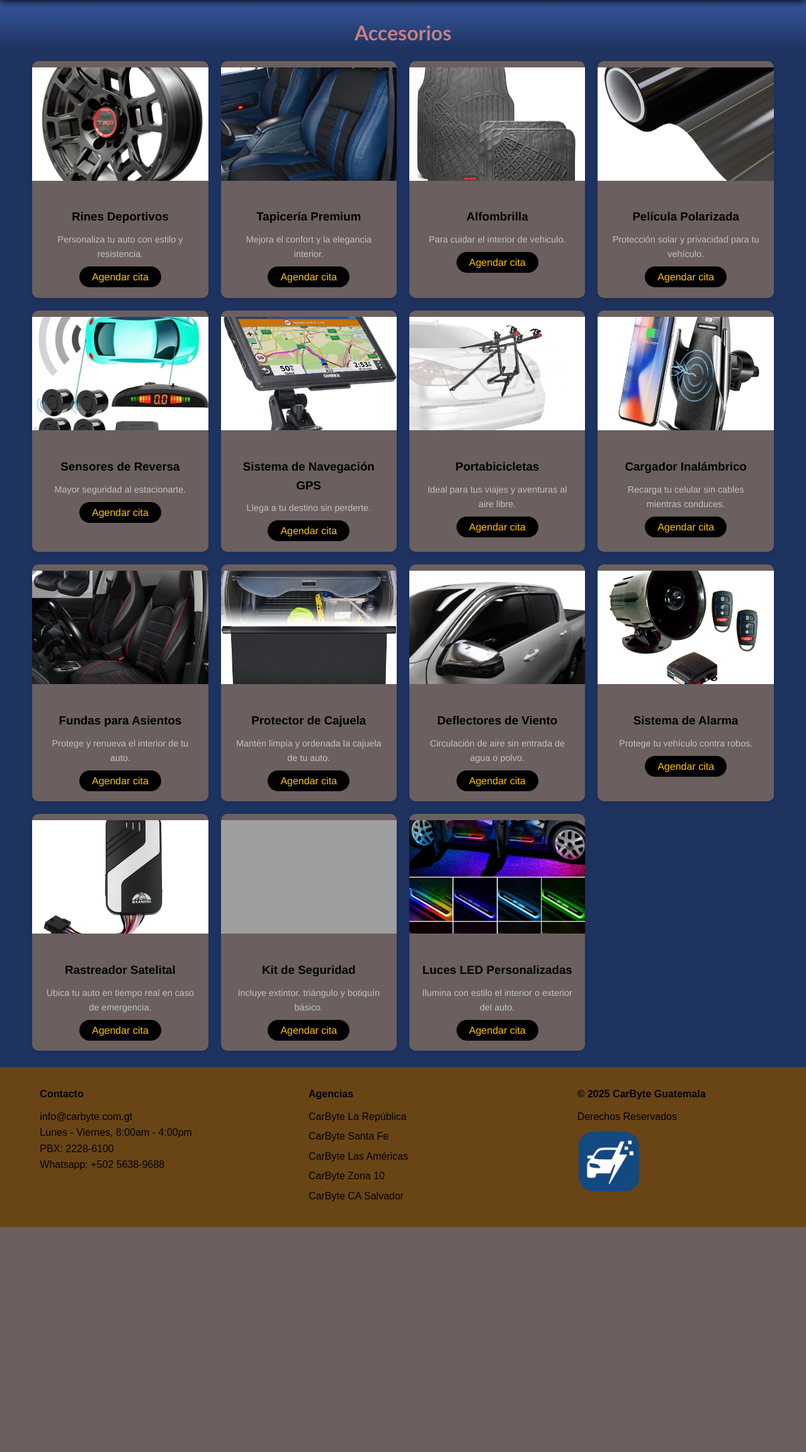
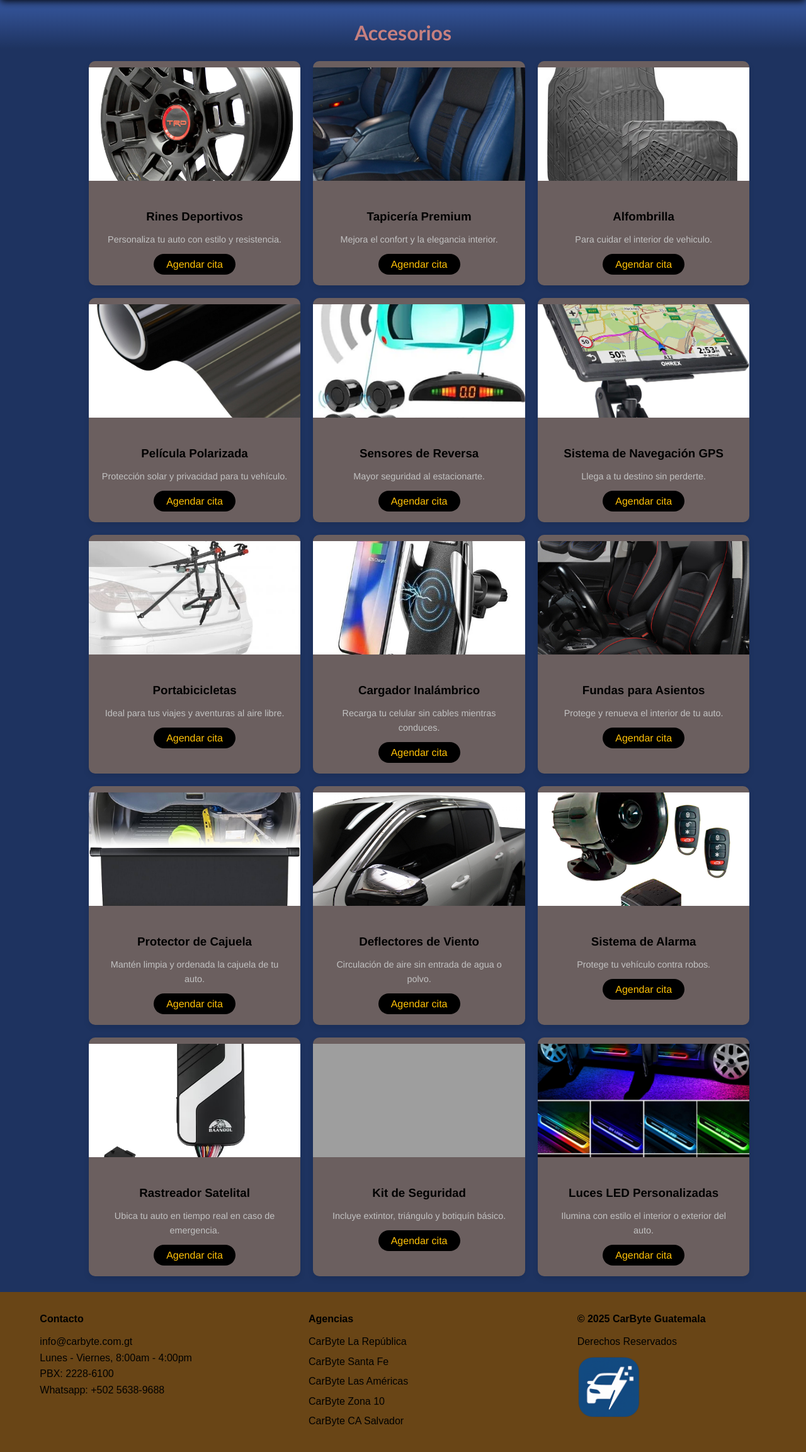
Before and after one commit to Luis-Borrayo/Proyecto-Web-CarByte, a PHP site: page /accesorios.php in a window 1280 px wide. Shown: the part 70-2375 px from the top of the page at 63% size. Before the commit the page ends 2018 px from the top, so only its background shows below. Run offline with PHP 8.4, Linux system fonts and the light colour scheme; some libraries are stand-ins or nearby versions; grey boxes are pictures that could not be loaded.

Commit message:
descripcion

```diff
--- a/css/styles.css
+++ b/css/styles.css
@@ -353,8 +353,12 @@ i{
     gap: 20px;
     margin-top: 20px;
     margin-bottom: 2%;
+    margin-left: 7%;
+    margin-right: 4%;
     padding-left: 4%;
     padding-right: 4%;
+    width: 90%;
+    justify-content: center;
 }
 
 .accesorio-card {
@@ -363,6 +367,8 @@ i{
     overflow: hidden;
     box-shadow: 0 4px 10px rgba(0,0,0,0.1);
     transition: transform 0.3s ease;
+
+
 }
 
 .accesorio-card:hover {
```
